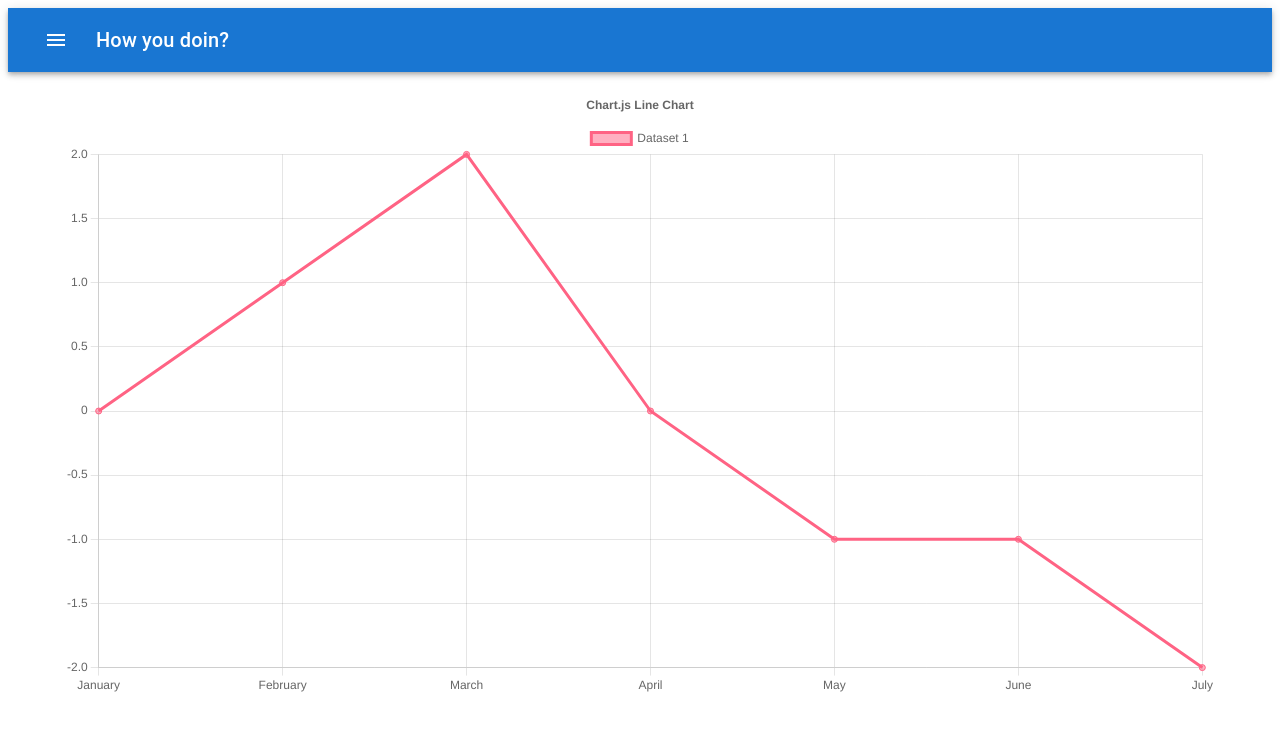
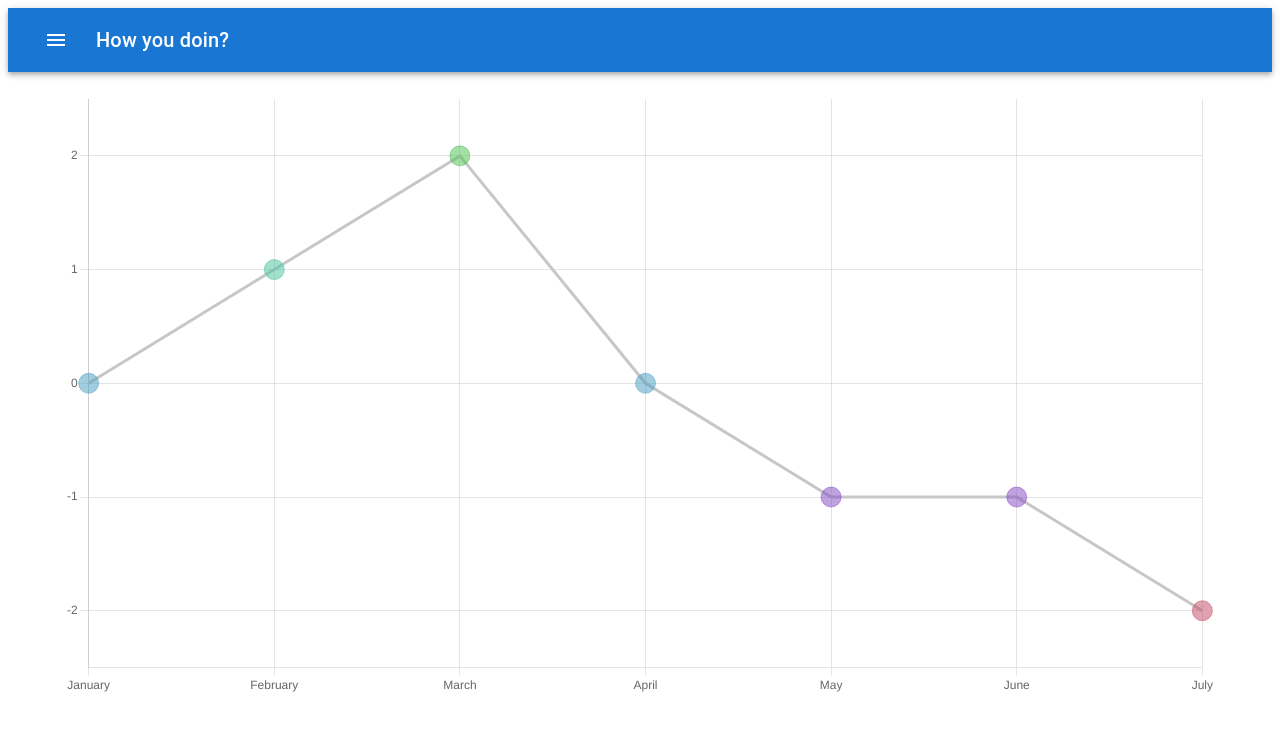
Before and after one commit to ha-da-ra/howyoudoin, a React (Vite) app in the folder frontend/: page / in a window 1280 px wide. Shown: the top 730 px of the page. Built offline with nearby package versions, Linux system fonts and the light colour scheme.

Commit message:
set colors for linechart

```diff
--- a/frontend/src/LineChart.tsx
+++ b/frontend/src/LineChart.tsx
@@ -4,9 +4,7 @@ import {
   LinearScale,
   PointElement,
   LineElement,
-  Title,
-  Tooltip,
-  Legend,
+  Tooltip
 } from 'chart.js';
 import { Line } from 'react-chartjs-2';
 
@@ -15,35 +13,50 @@ ChartJS.register(
   LinearScale,
   PointElement,
   LineElement,
-  Title,
-  Tooltip,
-  Legend
+  Tooltip
 );
 
 export const options = {
     responsive: true,
     maintainAspectRatio: false,
-    plugins: {
-      legend: {
-        position: 'top' as const,
-      },
-      title: {
-        display: true,
-        text: 'Chart.js Line Chart',
-      },
-    },
+    scales: {
+      y: {
+        offset:true,
+        min: -2,
+        max: 2,
+        ticks: {
+          stepSize: 1
+        }
+      }
+    }
   };
 
 const labels = ['January', 'February', 'March', 'April', 'May', 'June', 'July'];
-
+const moodData = [0,1,2,0,-1,-1,-2];
+const moodColors = moodData.map(mood => {
+  switch(mood) {
+    case -2:
+      return "rgba(194, 70, 100, 0.5)"
+    case -1:
+      return "rgba(129, 70, 194, 0.5)"
+    case 0:
+      return "rgba(70, 155, 194, 0.5)"
+    case 1:
+    return "rgba(70, 194, 158, 0.5)"
+    case 2:
+      return "rgba(70, 194, 78, 0.5)"
+  }});
 export const data = {
   labels,
   datasets: [
     {
       label: 'Dataset 1',
-      data: [0,1,2,0,-1,-1,-2],
-      borderColor: 'rgb(255, 99, 132)',
-      backgroundColor: 'rgba(255, 99, 132, 0.5)',
+      data: moodData,
+      borderColor: "rgb(199, 199, 199)",
+      pointBorderColor: moodColors,
+      pointBackgroundColor: moodColors,
+      pointStyle: 'circle',
+      pointRadius: 10
     }
   ],
 };
```
